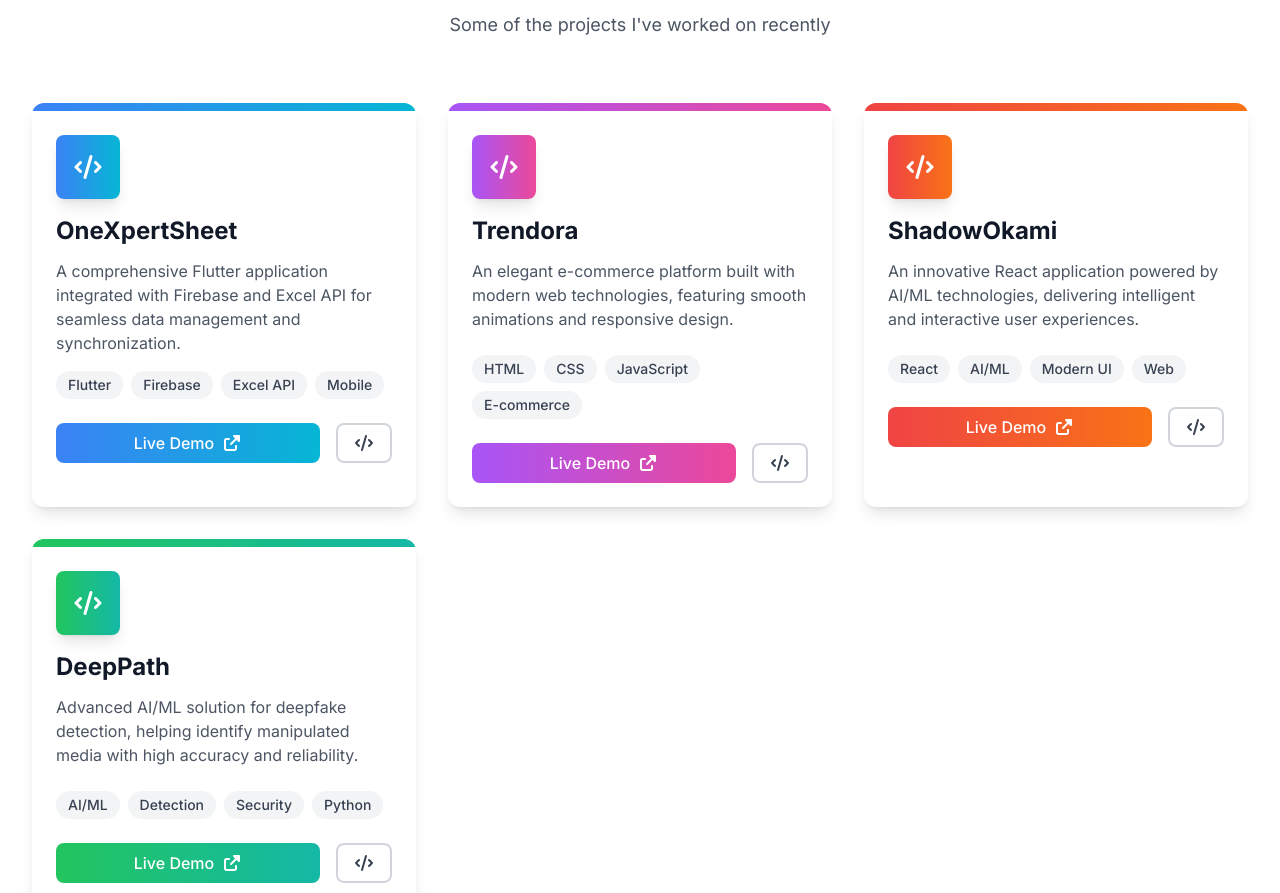
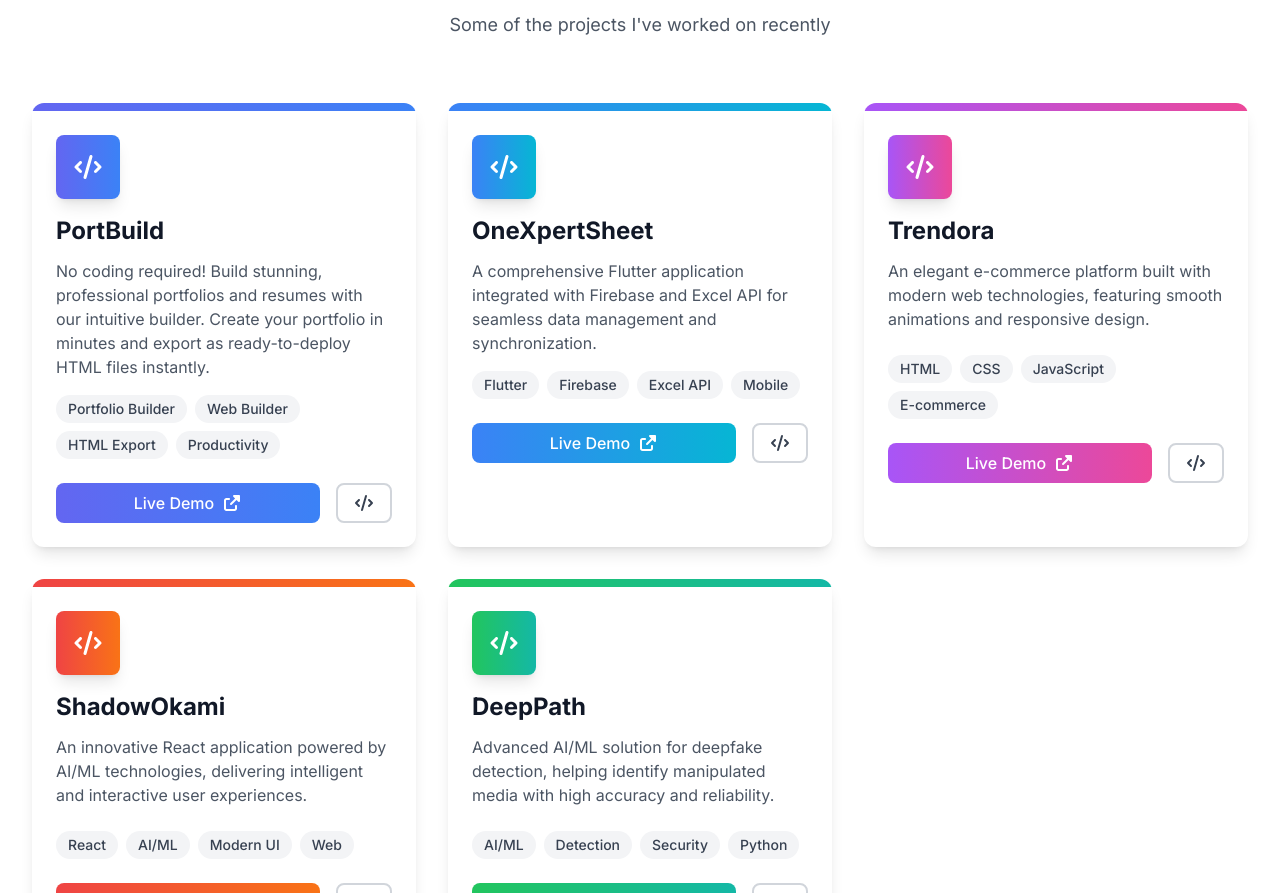
Before and after one commit to surajchauhanhell/surajokami, a React (Vite) app: page / in a window 1280 px wide. Shown: the part 3505-4398 px from the top of the page. Built offline with nearby package versions, Linux system fonts and the light colour scheme.

Commit message:
Updated Projects.tsx

```diff
--- a/src/components/Projects.tsx
+++ b/src/components/Projects.tsx
@@ -4,6 +4,14 @@ import { faExternalLinkAlt, faCode } from '@fortawesome/free-solid-svg-icons';
 
 const Projects = () => {
   const projects = [
+    {
+      title: 'PortBuild',
+      description: 'No coding required! Build stunning, professional portfolios and resumes with our intuitive builder. Create your portfolio in minutes and export as ready-to-deploy HTML files instantly.',
+      tags: ['Portfolio Builder', 'Web Builder', 'HTML Export', 'Productivity'],
+      liveDemo: 'https://portbuild-mauve.vercel.app/',
+      source: 'https://github.com/surajchauhanhell/PortBuild',
+      gradient: 'from-indigo-500 to-blue-500',
+    },
     {
       title: 'OneXpertSheet',
       description: 'A comprehensive Flutter application integrated with Firebase and Excel API for seamless data management and synchronization.',
```
